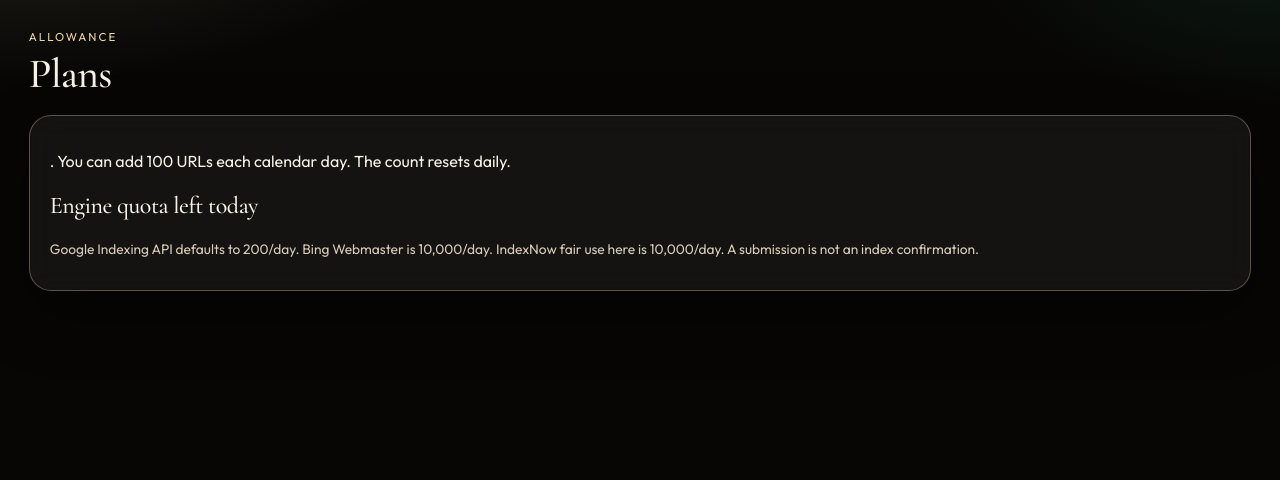
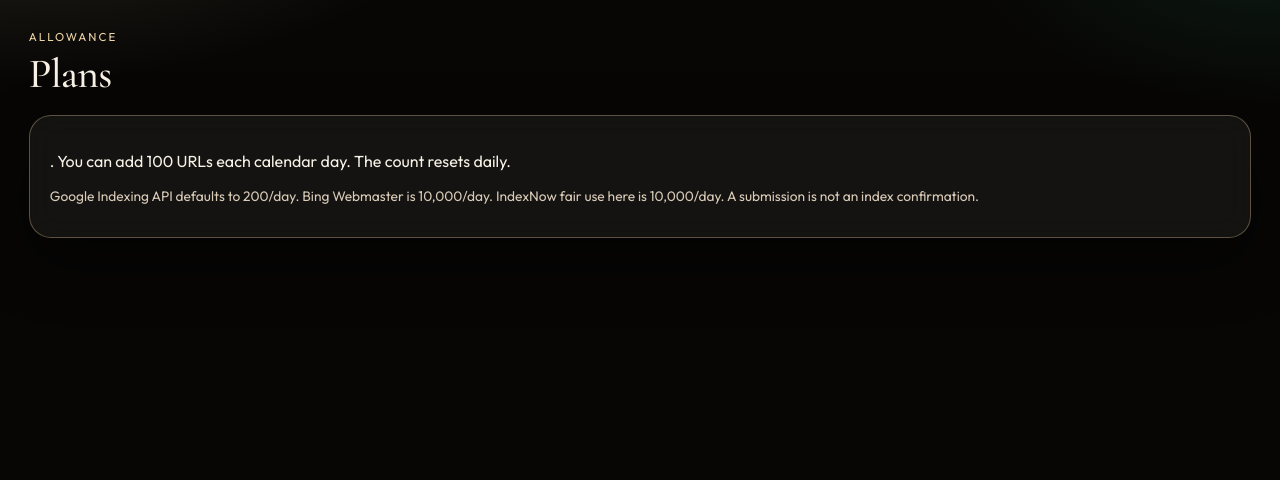
Before and after one commit to Adultplatformsreviews/backlink-indexer, a Python web app: template backlink_indexer/templates/plans.html in a window 1280 px wide. Shown: the part 68-548 px from the top of the page. Run offline with Jinja, Linux system fonts and the light colour scheme; the template is opened without the code that fills it, so the values that code supplies are empty.

Commit message:
Remove the engine quota-left line from the projects hub. (#8)
The summary card under Sending no longer lists Google, Bing, or IndexNow remaining quota, and the plans page no longer repeats that remaining-quota list.

Co-authored-by: Cursor Agent <cursoragent@cursor.com>

```diff
--- a/backlink_indexer/templates/plans.html
+++ b/backlink_indexer/templates/plans.html
@@ -9,12 +9,6 @@
   {% else %}
   <p><strong>{{ usage.label }}</strong>. You can add 100 URLs each calendar day. The count resets daily.</p>
   {% endif %}
-  <h2>Engine quota left today</h2>
-  <ul>
-    {% for row in engine_quotas %}
-    <li>{{ row.label }}: {{ row.remaining }} of {{ row.limit }}</li>
-    {% endfor %}
-  </ul>
   <p class="sub">Google Indexing API defaults to 200/day. Bing Webmaster is 10,000/day. IndexNow fair use here is 10,000/day. A submission is not an index confirmation.</p>
 </div>
 {% endblock %}
--- a/backlink_indexer/templates/projects.html
+++ b/backlink_indexer/templates/projects.html
@@ -20,7 +20,6 @@
     <div class="k">{% if user.unlimited %}Sending{% else %}Sending / checking speed{% endif %}</div>
     {% if user.unlimited %}
     <div class="v">Unlimited</div>
-    <div class="s good">{% for row in engine_quotas %}{{ row.label }} {{ row.remaining }} left{% if not loop.last %} · {% endif %}{% endfor %}</div>
     {% else %}
     <div class="v">{{ speed.used }} <span>/ day</span></div>
     <div class="s good">Free {{ speed.free }} · distribute</div>
```
Also changed, not shown: tests/test_app.py (+4 -0 lines).
